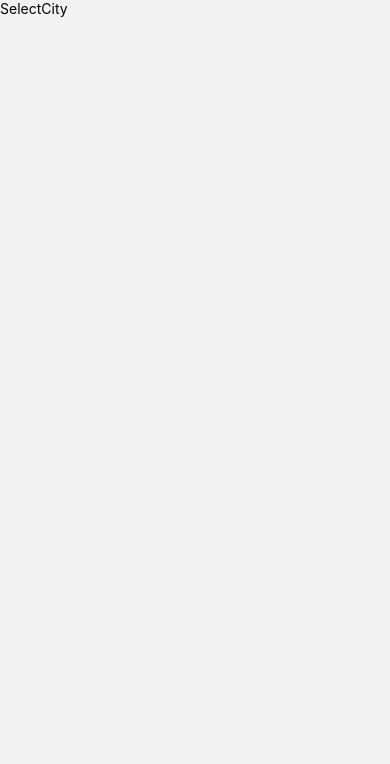
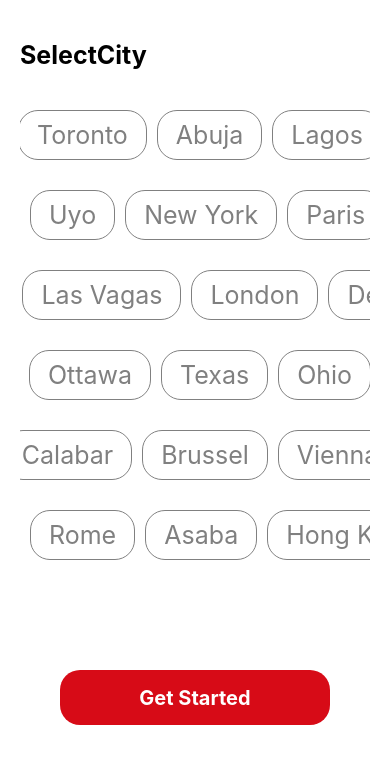
Before and after one commit to GUchechi/BookMovieTicket-App_React-Native, a React Native app: screen /SelectCity in a window 390 px wide. Shown: the top 764 px of the page. Built offline with nearby package versions, Linux system fonts and the light colour scheme.

Commit message:
added selected Screen

```diff
--- a/App.js
+++ b/App.js
@@ -2,6 +2,7 @@ import { NavigationContainer } from "@react-navigation/native";
 import { createNativeStackNavigator } from "@react-navigation/native-stack";
 import Splash from "./screens/Splash";
 import SelectCity from "./screens/SelectCity";
+import HomeScreen from "./screens/HomeScreen";
 
 const Stack = createNativeStackNavigator();
 export default function App() {
@@ -13,6 +14,7 @@ export default function App() {
       >
         <Stack.Screen name="Splash" component={Splash} />
         <Stack.Screen name="SelectCity" component={SelectCity} />
+        <Stack.Screen name="HomeScreen" component={HomeScreen} />
       </Stack.Navigator>
     </NavigationContainer>
   );
--- a/screens/SelectCity.jsx
+++ b/screens/SelectCity.jsx
@@ -1,14 +1,99 @@
-import { StyleSheet, Text, View } from 'react-native'
-import React from 'react'
+import React, { useState } from "react";
+import {
+  FlatList,
+  SafeAreaView,
+  StyleSheet,
+  Text,
+  View,
+  TouchableOpacity,
+} from "react-native";
+import { useColor } from "../utils/Colors";
+import { cities } from "../utils/Date";
+import { useNavigation } from "@react-navigation/native";
 
 const SelectCity = () => {
+  const navigation = useNavigation();
+  const [isSelected, setIsSelcected] = useState();
+
   return (
-    <View>
-      <Text>SelectCity</Text>
-    </View>
-  )
-}
+    <SafeAreaView
+      style={{
+        flex: 1,
+        backgroundColor: useColor.white,
+        paddingHorizontal: 20,
+        paddingTop: 40,
+      }}
+    >
+      <Text
+        style={{ fontSize: 25, color: useColor.secondary, fontWeight: "bold" }}
+      >
+        SelectCity
+      </Text>
 
-export default SelectCity
+      <View>
+        <FlatList
+          contentContainerStyle={{
+            marginTop: 40,
+            justifyContent: "center",
+            alignItems: "center",
+          }}
+          data={cities}
+          renderItem={({ item, index }) => (
+            <TouchableOpacity
+              onPress={() => setIsSelcected(index)}
+              style={{
+                borderWidth: 1,
+                borderColor:
+                  isSelected === index ? useColor.primary : useColor.grey,
+                marginLeft: 10,
+                marginBottom: 30,
+                paddingHorizontal: 18,
+                paddingVertical: 9,
+                borderRadius: 20,
+              }}
+            >
+              <Text
+                style={{
+                  fontWeight: "400",
+                  color: useColor.grey,
+                  fontSize: 25,
+                }}
+              >
+                {item}
+              </Text>
+            </TouchableOpacity>
+          )}
+          numColumns={3}
+        />
+      </View>
 
-const styles = StyleSheet.create({})
+      <TouchableOpacity
+        onPress={() => navigation.navigate("HomeScreen")}
+        style={{
+          backgroundColor: useColor.primary,
+          marginHorizontal: 40,
+          height: 55,
+          borderRadius: 20,
+          justifyContent: "center",
+          alignItems: "center",
+          marginTop: 80,
+        }}
+      >
+        <Text
+          style={{
+            fontWeight: "bold",
+            color: "white",
+            fontWeight: "bold",
+            fontSize: 20,
+          }}
+        >
+          Get Started
+        </Text>
+      </TouchableOpacity>
+    </SafeAreaView>
+  );
+};
+
+export default SelectCity;
+
+const styles = StyleSheet.create({});
--- a/screens/Splash.jsx
+++ b/screens/Splash.jsx
@@ -1,8 +1,17 @@
-import React from "react";
+import React, { useEffect } from "react";
 import { StyleSheet, Text, View, Image } from "react-native";
 import { useColor } from "../utils/Colors";
+import { useNavigation } from "@react-navigation/native";
 
 const Splash = () => {
+  const navigation = useNavigation();
+
+  useEffect(() => {
+    setTimeout(() => {
+      navigation.replace("SelectCity");
+    });
+  }, []);
+
   return (
     <View style={{ flex: 1, backgroundColor: useColor.primary }}>
       <Image
--- /dev/null
+++ b/utils/Date.js
@@ -0,0 +1,20 @@
+export const cities = [
+  "Toronto",
+  "Abuja",
+  "Lagos",
+  "Uyo",
+  "New York",
+  "Paris",
+  "Las Vagas",
+  "London",
+  "Delhi",
+  "Ottawa",
+  "Texas",
+  "Ohio",
+  "Calabar",
+  "Brussel",
+  "Vienna",
+  "Rome",
+  "Asaba",
+  "Hong Kong",
+];
```
